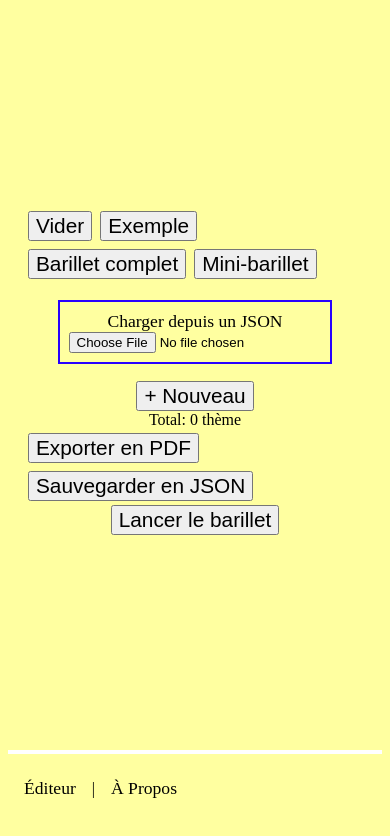
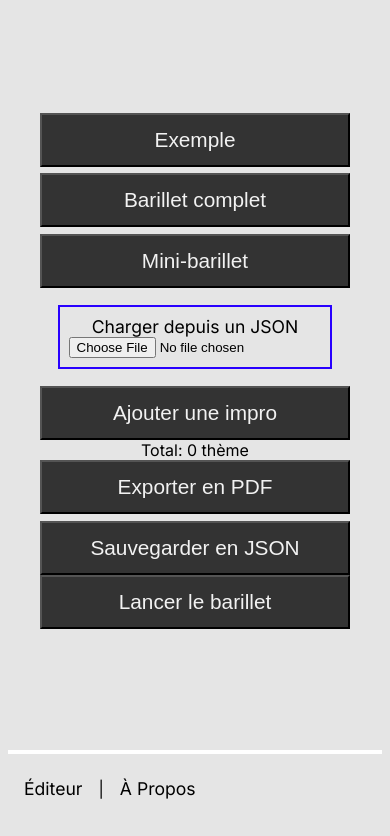
Before and after one commit to tchapeaux/improv-barillet-editor, a React (Vite) app: page /#/ in a window 390 px wide. Shown: the top 836 px of the page. Built offline with nearby package versions, Linux system fonts and the light colour scheme; a web font is replaced by a local one.

Commit message:
🖌️ Many theme changes
- To get closer to Banjopalmo's Figma
- To look like a mobile app everywhere

```diff
--- a/src/components/LiveMode.jsx
+++ b/src/components/LiveMode.jsx
@@ -79,8 +79,10 @@ export default function LiveMode({ barillet }) {
             {barillet.length - alreadySeenIds.current.size}
           </p>
           <ThemeCard theme={currentTheme} />
-          <button onClick={onSkip}>Garder pour plus tard</button>
-          <button onClick={onNext}>Impro suivante</button>
+          <div className="live-menu">
+            <button onClick={onSkip}>Garder pour plus tard</button>
+            <button onClick={onNext}>Impro suivante</button>
+          </div>
         </>
       )}
     </>
--- a/src/components/editor.jsx
+++ b/src/components/editor.jsx
@@ -25,13 +25,18 @@ export default function Editor({ barillet, dispatchBarillet }) {
   return (
     <>
       <div className="barillet-options">
+        {countThemes > 0 ? (
           <button onClick={() => dispatchBarillet({ type: "reset" })}>
             Vider
           </button>
-
+        ) : (
+          <>
             <button
               onClick={() =>
-            dispatchBarillet({ type: "replace", payload: CARD_PLACEHOLDERS })
+                dispatchBarillet({
+                  type: "replace",
+                  payload: CARD_PLACEHOLDERS,
+                })
               }
             >
               Exemple
@@ -57,6 +62,8 @@ export default function Editor({ barillet, dispatchBarillet }) {
             >
               Mini-barillet
             </button>
+          </>
+        )}
       </div>
       {barillet.length === 0 ? (
         <div className="import-from-json">
@@ -101,7 +108,7 @@ export default function Editor({ barillet, dispatchBarillet }) {
         className="add-card-btn"
         onClick={() => dispatchBarillet({ type: "add" })}
       >
-        + Nouveau
+        Ajouter une impro
       </button>
       <div className="barillet-summary">
         <div>{`Total: ${countThemes} thème${countThemes > 1 ? "s" : ""}`}</div>
--- a/src/components/theme-card.jsx
+++ b/src/components/theme-card.jsx
@@ -40,6 +40,7 @@ export default function ThemeCard({ theme, onChangeTheme, onDelete }) {
             }
             value={theme.nbJ}
           />
+          {"·"}
           <input
             className={`categorie${
               theme.categorie !== "L" ? " cate-not-libre" : ""
--- a/src/pages/about.jsx
+++ b/src/pages/about.jsx
@@ -39,15 +39,14 @@ export default function About() {
 
       <h2>Qui a fait ça</h2>
       <p>
-        🦓 Ce site est maintenu par{" "}
+        👯‍♂️ Web app par 🐢{" "}
         <a href="https://github.com/tchapeaux" target="_blank">
           tchapeaux
-        </a>
-        .
+        </a>{" "}
+        et 🎨 Banjopalmo.
       </p>
-      <p>🎨 Aide à la conception: Banjopalmo.</p>
       <p>
-        Envie de faire de l'impro à Bruxelles ? Va voir la{" "}
+        🦓 Envie de faire de l'impro à Bruxelles ? Va voir la{" "}
         <a href="https://www.fbia.be" target="_blank">
           FBIA
         </a>
--- a/src/styles/styles.scss
+++ b/src/styles/styles.scss
@@ -8,13 +8,14 @@ to this section's matching END comment to see page-specific styles.
 ******************************************************************************/
 /* Our default values set as CSS variables */
 :root {
-  --color-bg: #ffffa0;
+  /* default */
   --color-text-main: #000000;
   --color-primary: #2800ff;
   --wrapper-height: 85vh;
-  --image-max-width: 320px;
-  --font-family: "HK Grotesk";
-  --font-family-header: "HK Grotesk";
+  /* from Figma */
+  --color-bg: #e5e5e5;
+  --color-gray-1: #333333;
+  --color-gray-6: #f2f2f2;
 }
 
 /* Basic page style resets */
@@ -38,6 +39,8 @@ to this section's matching END comment to see page-specific styles.
     format("opentype");
 }
 
+@import url("https://fonts.googleapis.com/css2?family=Inter&display=swap");
+
 /* Navigation grid */
 .footer {
   display: flex;
@@ -47,25 +50,26 @@ to this section's matching END comment to see page-specific styles.
   width: 100%;
   flex-wrap: wrap;
   border-top: 4px solid #fff;
-}
 
-.footer a {
-  font-family: HK Grotesk;
+  a {
+    font-family: Inter;
     font-style: normal;
     font-weight: normal;
     font-size: 1.1rem;
     color: #000;
     text-decoration: none;
     border-style: none;
-}
-.footer a:hover {
+
+    &:hover {
       background: var(--color-primary);
       color: white;
     }
+  }
 
-.footer .links {
+  .links {
     padding: 0.5rem 1rem 1.5rem;
     white-space: nowrap;
+  }
 }
 
 .divider {
@@ -77,7 +81,7 @@ END Glitch hello-app default styles
 
 /* Page structure */
 body {
-  font-family: HK Grotesk;
+  font-family: Inter;
   background-color: var(--color-bg);
 }
 .wrapper {
@@ -93,37 +97,44 @@ body {
   justify-content: space-between;
   align-items: center;
   justify-content: center;
+
+  @media screen and (min-width: 350px) {
+    max-width: 350px;
+  }
 }
 
 /* Page titles */
 h1 {
   color: var(--color-primary);
-  font-family: HK Grotesk;
+  font-family: Inter;
   font-style: normal;
   font-weight: bold;
   font-size: 5rem;
   line-height: 105%;
 }
 
-.page p {
+.page {
+  p {
     line-height: 1.5;
   }
 
-.page a {
+  a {
     color: #000;
   }
 
-.page a:hover {
+  a:hover {
     text-decoration: none;
+  }
 }
 
 /* Instructions */
 .instructions {
   margin: 1rem auto 0;
-}
-.instructions p {
+
+  p {
     font-size: 1rem;
     max-width: 750px;
+  }
 }
 
 .import-from-json {
@@ -143,27 +154,40 @@ h2 {
 button {
   font-size: 1.3rem;
   cursor: pointer;
+
+  &:not(.nature) {
+    display: flex;
+    flex-direction: row;
+    justify-content: center;
+    align-items: center;
+    padding: 13px 11px;
+
+    width: 100%;
+    background-color: var(--color-gray-1);
+    color: var(--color-gray-6);
+  }
 }
 
 .barillet-options {
   display: flex;
-  flex-wrap: wrap;
+  flex-direction: column;
+  width: 100%;
+
+  :not(:last-child) {
+    margin-bottom: 0.3em;
   }
-
-.barillet-options > * {
-  margin: 4px;
 }
 
 .barillet {
   display: flex;
-  flex-wrap: wrap;
+  flex-direction: column;
   margin: 0.5em;
   align-items: center;
   justify-content: center;
+
+  > * {
+    margin: 0.25em;
   }
-
-.barillet > * {
-  margin: 0.25em;
 }
 
 .theme-card {
@@ -173,33 +197,28 @@ button {
 
   break-inside: avoid;
 
-  max-width: 350px;
+  width: 100%;
   border: 1px solid black;
   padding: 14px;
 
   background-color: #ffffff88;
 
   font-size: 1.3rem;
-}
 
-.theme-card > * {
+  > * {
     margin: 2px;
     padding: 2p;
   }
 
-.theme-card .del-card-btn {
+  .del-card-btn {
     visibility: hidden;
   }
 
-.theme-card:hover .del-card-btn {
+  &:hover .del-card-btn {
     visibility: visible;
   }
 
-.theme-card .nature {
-  position: absolute;
-  top: 8px;
-  left: 8px;
-
+  .nature {
     width: 1.5em;
     height: 1.5em;
 
@@ -207,64 +226,67 @@ button {
     padding: 2px;
   }
 
-.theme-card .nature-C {
+  .nature-C {
     padding: 2px;
     border-radius: 50%;
   }
 
-.theme-card .titre {
-  margin-left: 2em;
-  text-align: right;
-}
-
-.theme-card .categorie {
-  text-align: right;
+  .categorie {
     width: 60%;
   }
 
-.theme-card .cate-not-libre {
+  .cate-not-libre {
     background-color: #cccccc;
   }
 
-.theme-card .double-row {
+  .double-row {
     display: flex;
     flex-direction: row;
   }
 
-.theme-card .double-row .nbJ {
+  .double-row .nbJ {
     width: 35%;
   }
 
-.theme-card .duree {
+  .duree {
     display: flex;
     align-items: baseline;
   }
 
-.theme-card .extra {
+  .extra {
     font-size: 0.8em;
   }
 
-.theme-card .extra::placeholder {
+  .extra::placeholder {
     opacity: 0.3;
   }
 
-.theme-card .duree input {
+  .duree input {
     width: 2em;
   }
 
-.theme-card input,
-.theme-card textarea {
+  input,
+  textarea {
     font-family: inherit;
     font-size: inherit;
     border: none;
     background-color: transparent;
     resize: none;
   }
+}
 
 .barillet-summary {
   display: flex;
   flex-direction: column;
   text-align: center;
+}
+
+.live-menu {
+  width: 100%;
+
+  > * {
+    margin: 0.5em 0;
+  }
 }
 
 @media print {
@@ -285,11 +307,11 @@ button {
     position: absolute;
     left: 0;
     top: 0;
+
+    .add-card-btn,
+    .del-card-btn {
+      visibility: hidden !important;
     }
-
-  .barillet .add-card-btn,
-  .barillet .del-card-btn {
-    visibility: hidden !important;
   }
 
   .extra::placeholder {
```
Lines whose indentation alone changed are shown as unchanged.
